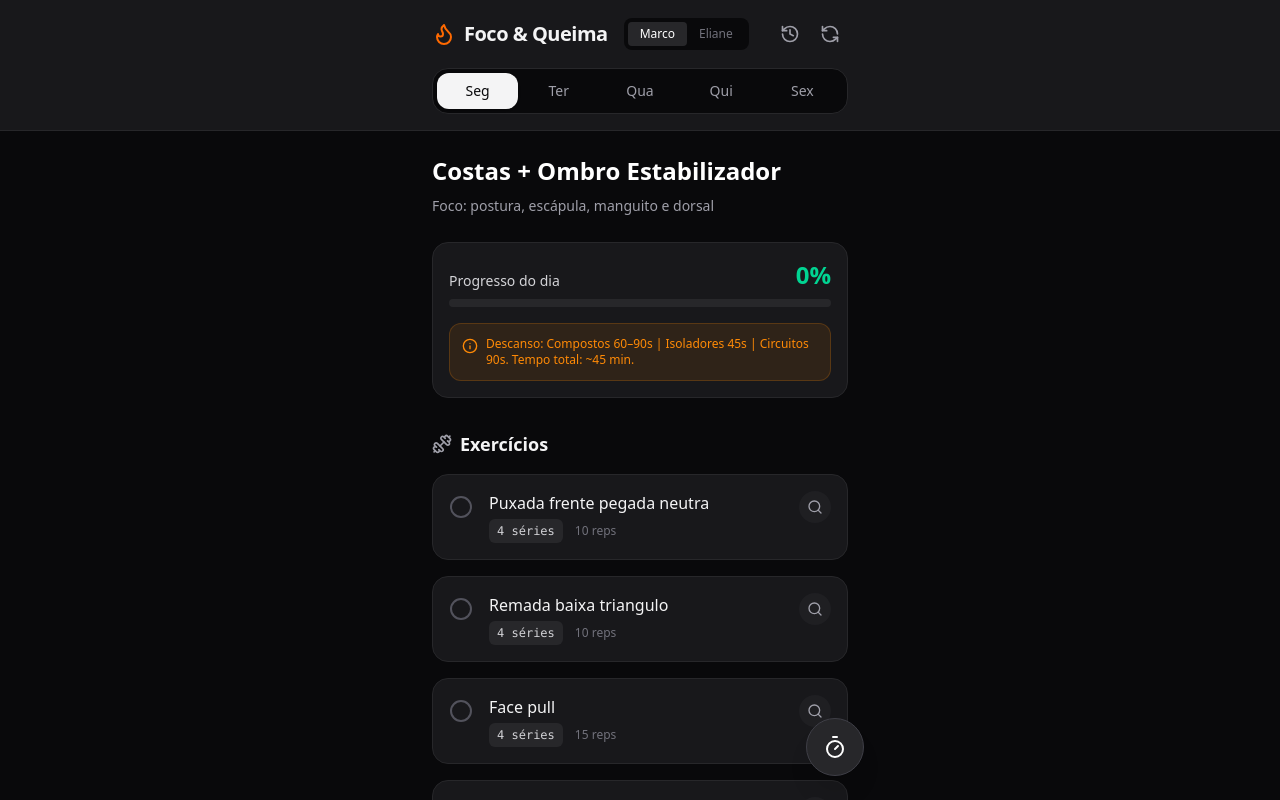
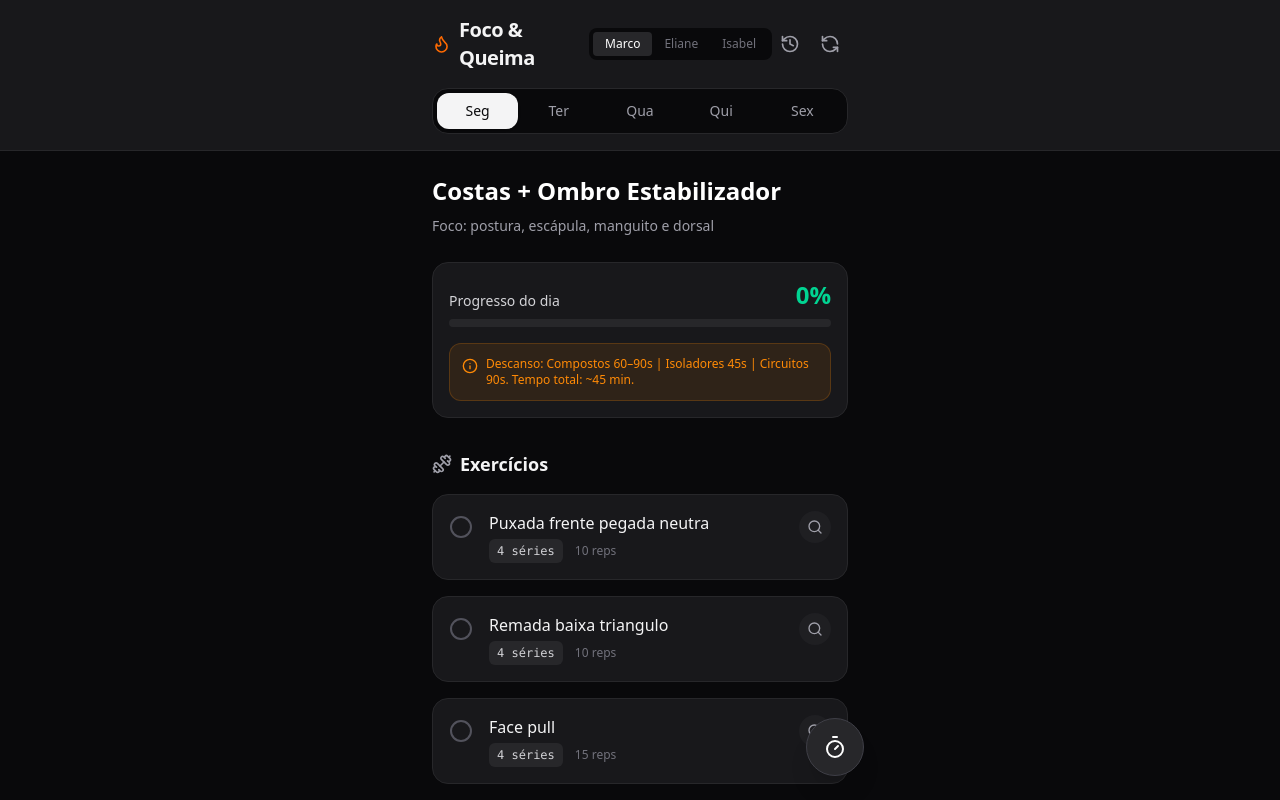
Before and after one commit to mfurmigabtc-sudo/treino, a React (Vite) app: page / in a window 1280 px wide. Shown: the top 800 px of the page. Built offline with nearby package versions, Linux system fonts and the light colour scheme.

Commit message:
feat: add training plan for Isabel
Expand the application data to include the weekly workout routine for user Isabel.

```diff
--- a/src/App.tsx
+++ b/src/App.tsx
@@ -192,11 +192,88 @@ const workoutPlans: Record<string, WorkoutDay[]> = {
       ],
       cardio: '15 min escada ou caminhada inclinada'
     }
+  ],
+  isabel: [
+    {
+      id: 'monday',
+      shortName: 'Seg',
+      dayOfWeek: 'Segunda-feira',
+      title: 'Glúteos',
+      exercises: [
+        { id: 'isabel-mon-1', name: 'Abdutora', sets: 3, reps: '15' },
+        { id: 'isabel-mon-2', name: 'Elevação pélvica', sets: 4, reps: '12' },
+        { id: 'isabel-mon-3', name: 'Coice na polia', sets: 3, reps: '12' },
+        { id: 'isabel-mon-4', name: 'Flexora', sets: 3, reps: '12' },
+        { id: 'isabel-mon-5', name: 'Mesa flexora', sets: 3, reps: '12' },
+      ],
+      description: 'Treino de glúteos.',
+      cardio: ''
+    },
+    {
+      id: 'tuesday',
+      shortName: 'Ter',
+      dayOfWeek: 'Terça-feira',
+      title: 'Peito e Tríceps',
+      exercises: [
+        { id: 'isabel-tue-1', name: 'Supino reto', sets: 3, reps: '12' },
+        { id: 'isabel-tue-2', name: 'Supino reto com alteres', sets: 3, reps: '12' },
+        { id: 'isabel-tue-3', name: 'Supino reto na máquina', sets: 3, reps: '12' },
+        { id: 'isabel-tue-4', name: 'Tríceps na polia', sets: 3, reps: '15' },
+        { id: 'isabel-tue-5', name: 'Tríceps na máquina', sets: 3, reps: '15' },
+        { id: 'isabel-tue-6', name: 'Tríceps francês', sets: 3, reps: '12' },
+      ],
+      description: '',
+      cardio: ''
+    },
+    {
+      id: 'wednesday',
+      shortName: 'Qua',
+      dayOfWeek: 'Quarta-feira',
+      title: 'Cárdio',
+      exercises: [
+        { id: 'isabel-wed-1', name: 'Jump', sets: 1, reps: '30 min' },
+      ],
+      description: 'Cárdio intenso.',
+      cardio: ''
+    },
+    {
+      id: 'thursday',
+      shortName: 'Qui',
+      dayOfWeek: 'Quinta-feira',
+      title: 'Quadríceps e interno de coxa',
+      exercises: [
+        { id: 'isabel-thu-1', name: 'Extensora', sets: 3, reps: '15' },
+        { id: 'isabel-thu-2', name: 'Agachamento smith', sets: 4, reps: '10' },
+        { id: 'isabel-thu-3', name: 'Leg 45', sets: 4, reps: '12' },
+        { id: 'isabel-thu-4', name: 'Leg horizontal unilateral', sets: 3, reps: '12' },
+        { id: 'isabel-thu-5', name: 'Adutora', sets: 4, reps: '15' },
+      ],
+      description: '',
+      cardio: ''
+    },
+    {
+      id: 'friday',
+      shortName: 'Sex',
+      dayOfWeek: 'Sexta-feira',
+      title: 'Costa e ombro',
+      exercises: [
+        { id: 'isabel-fri-1', name: 'Puxada alta', sets: 4, reps: '12' },
+        { id: 'isabel-fri-2', name: 'Puxada alta com triângulo', sets: 4, reps: '12' },
+        { id: 'isabel-fri-3', name: 'Remada baixa', sets: 4, reps: '12' },
+        { id: 'isabel-fri-4', name: 'Puxada articulada unilateral', sets: 3, reps: '12' },
+        { id: 'isabel-fri-5', name: 'Graviton', sets: 3, reps: '12' },
+        { id: 'isabel-fri-6', name: 'Rosca direta', sets: 3, reps: '12' },
+        { id: 'isabel-fri-7', name: 'Rosca martelo', sets: 3, reps: '12' },
+        { id: 'isabel-fri-8', name: 'Rosca no cabo', sets: 3, reps: '12' },
+      ],
+      description: '',
+      cardio: ''
+    }
   ]
 };
 
 export default function App() {
-  const [activeUser, setActiveUser] = useState<'marco' | 'eliane'>('marco');
+  const [activeUser, setActiveUser] = useState<'marco' | 'eliane' | 'isabel'>('marco');
   const [view, setView] = useState<'workout' | 'history'>('workout');
   const workoutPlan = workoutPlans[activeUser];
 
@@ -331,6 +408,12 @@ export default function App() {
               className={`px-3 py-1 rounded text-xs font-medium transition-colors ${activeUser === 'eliane' ? 'bg-zinc-800 text-white' : 'text-zinc-500'}`}
             >
               Eliane
+            </button>
+            <button
+              onClick={() => { setActiveUser('isabel'); setActiveDay(workoutPlans.isabel[0].id); }}
+              className={`px-3 py-1 rounded text-xs font-medium transition-colors ${activeUser === 'isabel' ? 'bg-zinc-800 text-white' : 'text-zinc-500'}`}
+            >
+              Isabel
             </button>
           </div>
           <div className="flex items-center gap-1">
```
